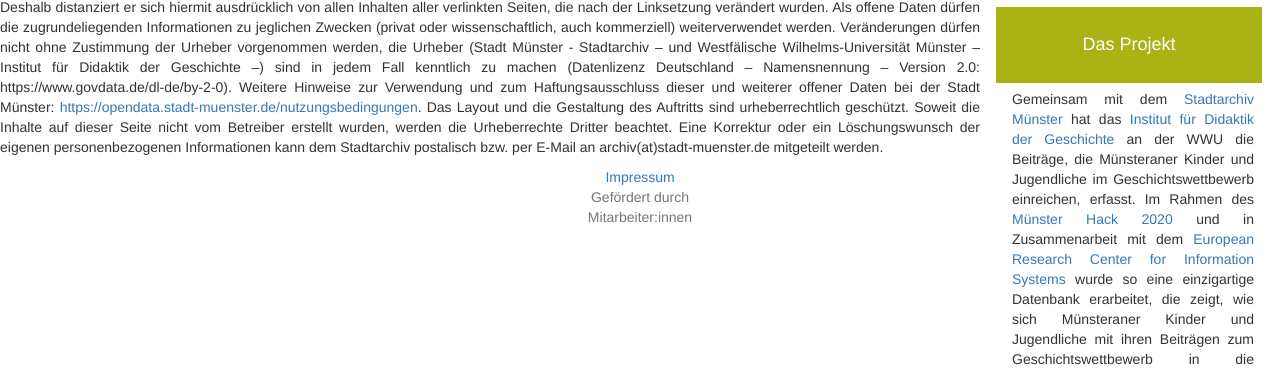
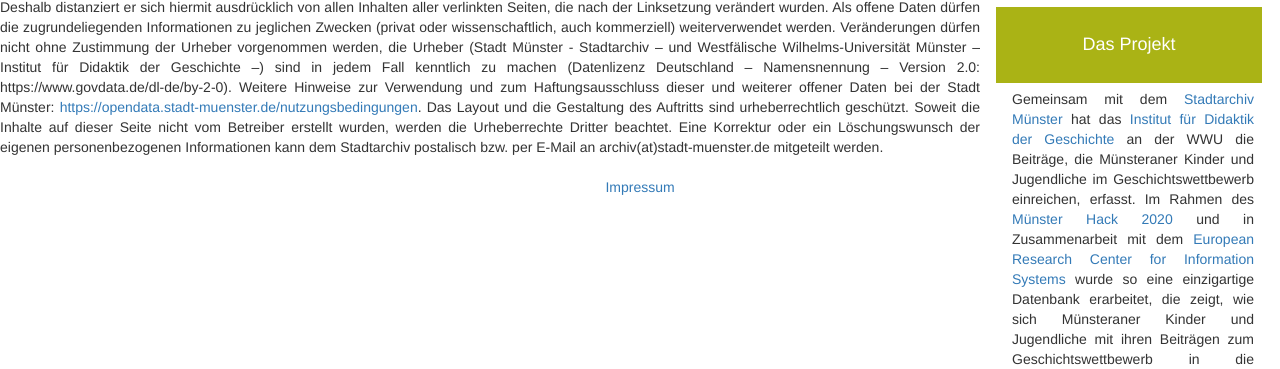
Before and after one commit to codeformuenster/schueler-geschichtswettbewerb-muenster, a Django app: page /karte/impressum/ in a window 1280 px wide. Shown: the part 887-1256 px from the top of the page. Run offline with Django 3.2, Linux system fonts and the light colour scheme; some libraries are stand-ins or nearby versions.

Commit message:
adjust footer content

```diff
--- a/Website/geschichtswettbewerb/karte/templates/base.html
+++ b/Website/geschichtswettbewerb/karte/templates/base.html
@@ -30,10 +30,8 @@
     </div>
   {% include 'sidebar.html' %}
   </div>
-  <footer class="text-center text-lg-start bg-light text-muted">
+  <footer class="text-center text-lg-start bg-light text-muted" style="margin-top:20px;">
     <div><a href={% url 'karte:impressum' %}>Impressum</a></div>
-    <div>Gefördert durch</div>
-    <div>Mitarbeiter:innen</div>
   </footer>
 </body>
 </html>
```
